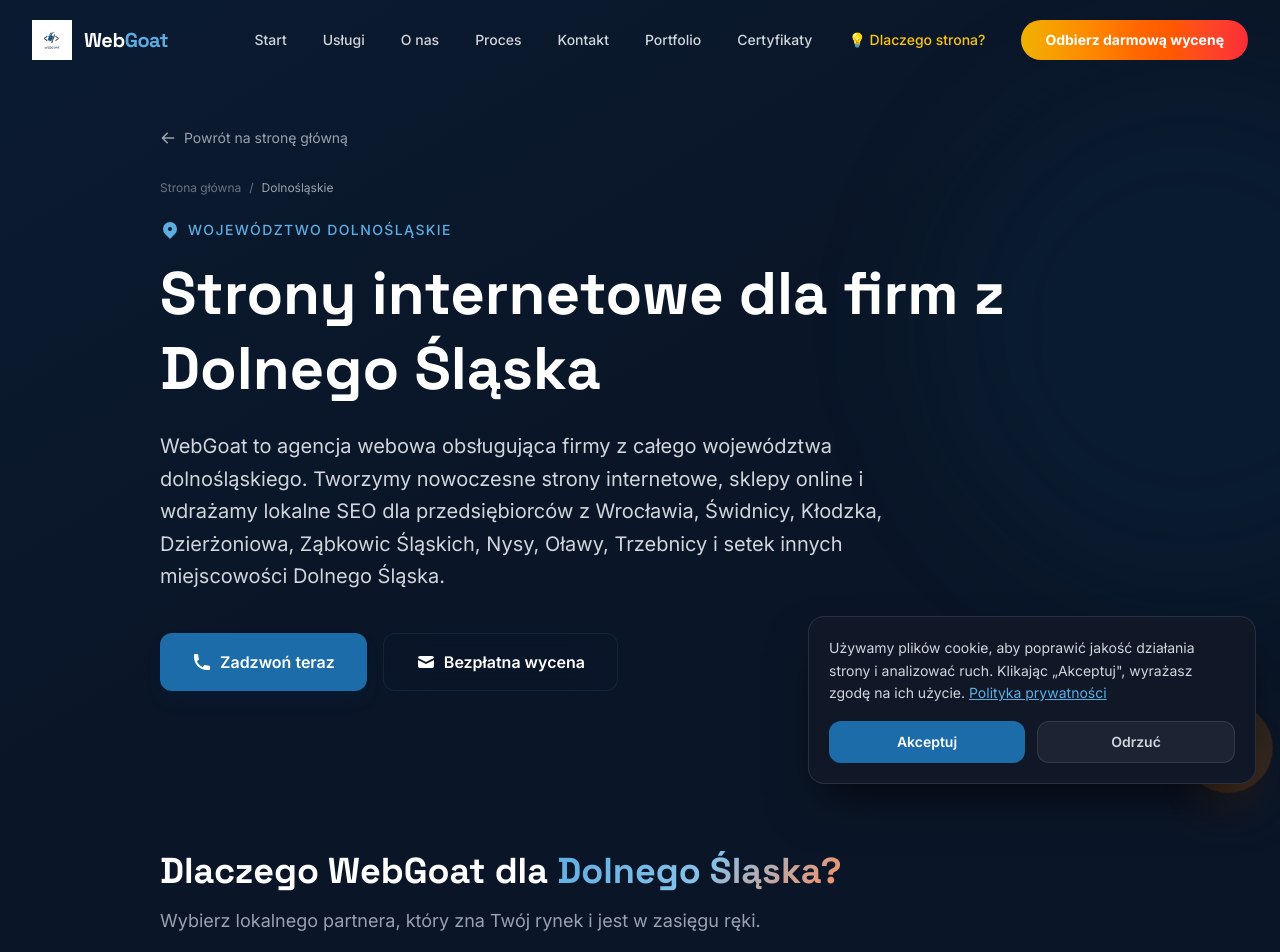
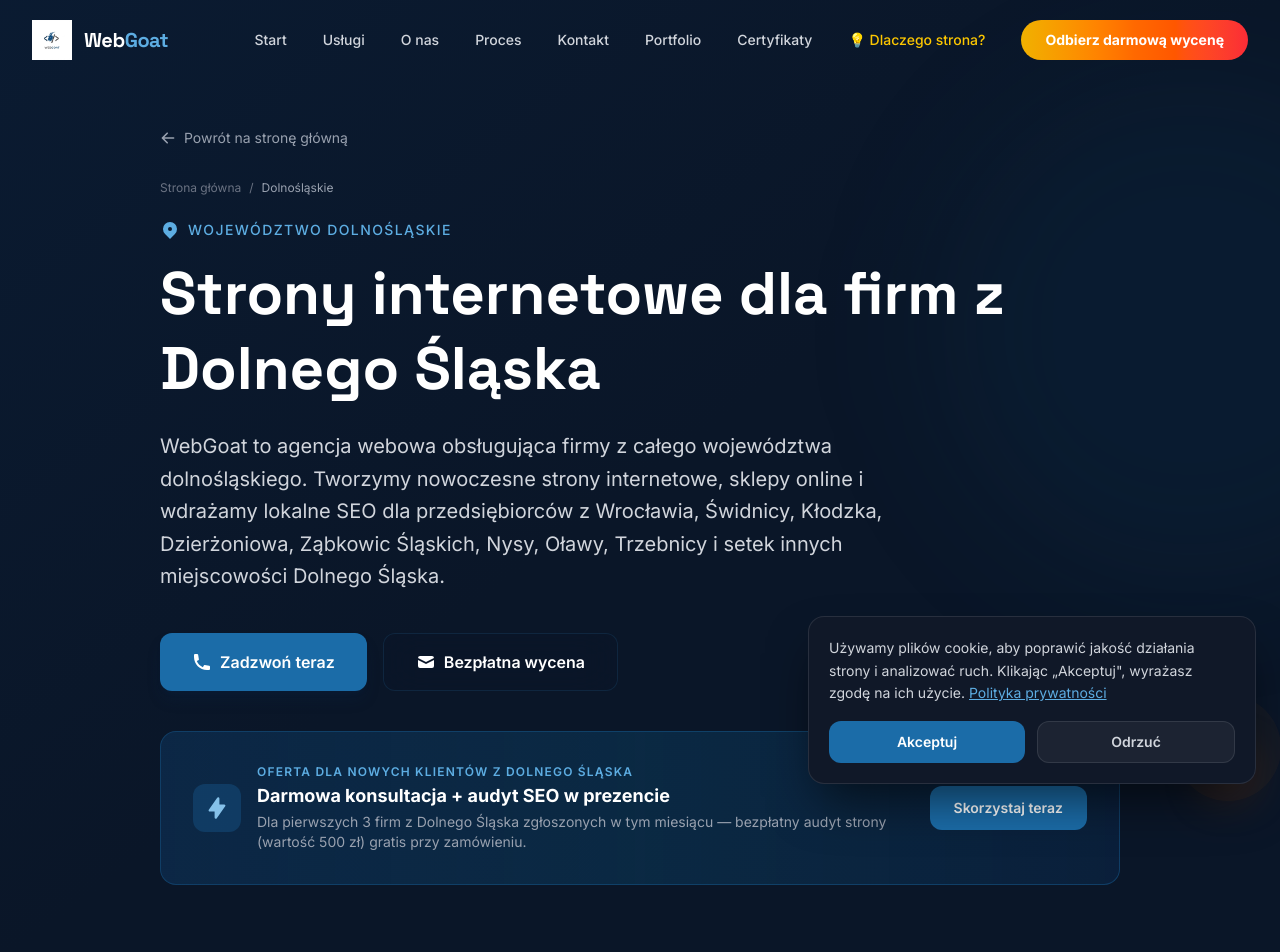
Before and after one commit to PanKoza/Moja-strona-2.0, a React (Vite) app in the folder frontend/: page /lokalizacja/dolnoslaskie in a window 1280 px wide. Shown: the top 952 px of the page. Built offline with nearby package versions, Linux system fonts and the light colour scheme.

Commit message:
feat: add promotional section for new clients with free consultation and SEO audit offer

```diff
--- a/frontend/src/components/LocalCityPage.jsx
+++ b/frontend/src/components/LocalCityPage.jsx
@@ -1,9 +1,10 @@
 import { useParams, Link } from 'react-router-dom'
 import { useEffect } from 'react'
 import { motion } from 'framer-motion'
-import { HiArrowLeft, HiCheck, HiPhone, HiMail, HiChevronDown, HiLocationMarker } from 'react-icons/hi'
+import { HiArrowLeft, HiCheck, HiPhone, HiMail, HiChevronDown, HiLocationMarker, HiLightningBolt } from 'react-icons/hi'
 import citiesData from '../data/citiesData'
 import AnimatedSection, { StaggerContainer, StaggerItem } from './AnimatedSection'
+import PromoSection from './PromoSection'
 
 const SERVICES = [
   { label: 'Strony internetowe', href: '/uslugi/strony-internetowe' },
@@ -195,8 +196,43 @@
               </a>
             </div>
           </motion.div>
+
+          {/* Baner z ofertą dla nowych klientów z danego miasta */}
+          <motion.div
+            initial={{ opacity: 0, y: 20 }}
+            animate={{ opacity: 1, y: 0 }}
+            transition={{ duration: 0.6, delay: 0.3 }}
+            className="mt-10 relative overflow-hidden rounded-2xl border border-primary-600/40 bg-gradient-to-r from-primary-900/60 via-primary-800/40 to-primary-900/60 p-6 sm:p-8"
+          >
+            <div className="absolute inset-0 bg-gradient-to-r from-primary-600/10 to-transparent pointer-events-none" />
+            <div className="relative flex flex-col sm:flex-row sm:items-center gap-4">
+              <div className="flex-shrink-0 w-12 h-12 bg-primary-600/30 rounded-xl flex items-center justify-center">
+                <HiLightningBolt className="w-6 h-6 text-primary-300" />
+              </div>
+              <div className="flex-1">
+                <p className="text-xs font-semibold text-primary-400 uppercase tracking-widest mb-1">
+                  Oferta dla nowych klientów z {cityData.nameGenitive}
+                </p>
+                <p className="text-white font-bold text-lg leading-snug">
+                  Darmowa konsultacja + audyt SEO w prezencie
+                </p>
+                <p className="text-gray-400 text-sm mt-1">
+                  Dla pierwszych 3 firm z {cityData.nameGenitive} zgłoszonych w tym miesiącu — bezpłatny audyt strony (wartość 500 zł) gratis przy zamówieniu.
+                </p>
+              </div>
+              <a
+                href="/#kontakt"
+                className="flex-shrink-0 inline-flex items-center gap-2 px-6 py-3 bg-primary-600 hover:bg-primary-500 text-white text-sm font-semibold rounded-xl transition-all hover:scale-105 whitespace-nowrap"
+              >
+                Skorzystaj teraz
+              </a>
+            </div>
+          </motion.div>
+
         </div>
       </section>
+
+      <PromoSection />
 
       {/* ===== DLACZEGO MY ===== */}
       <section className="py-20">
```
